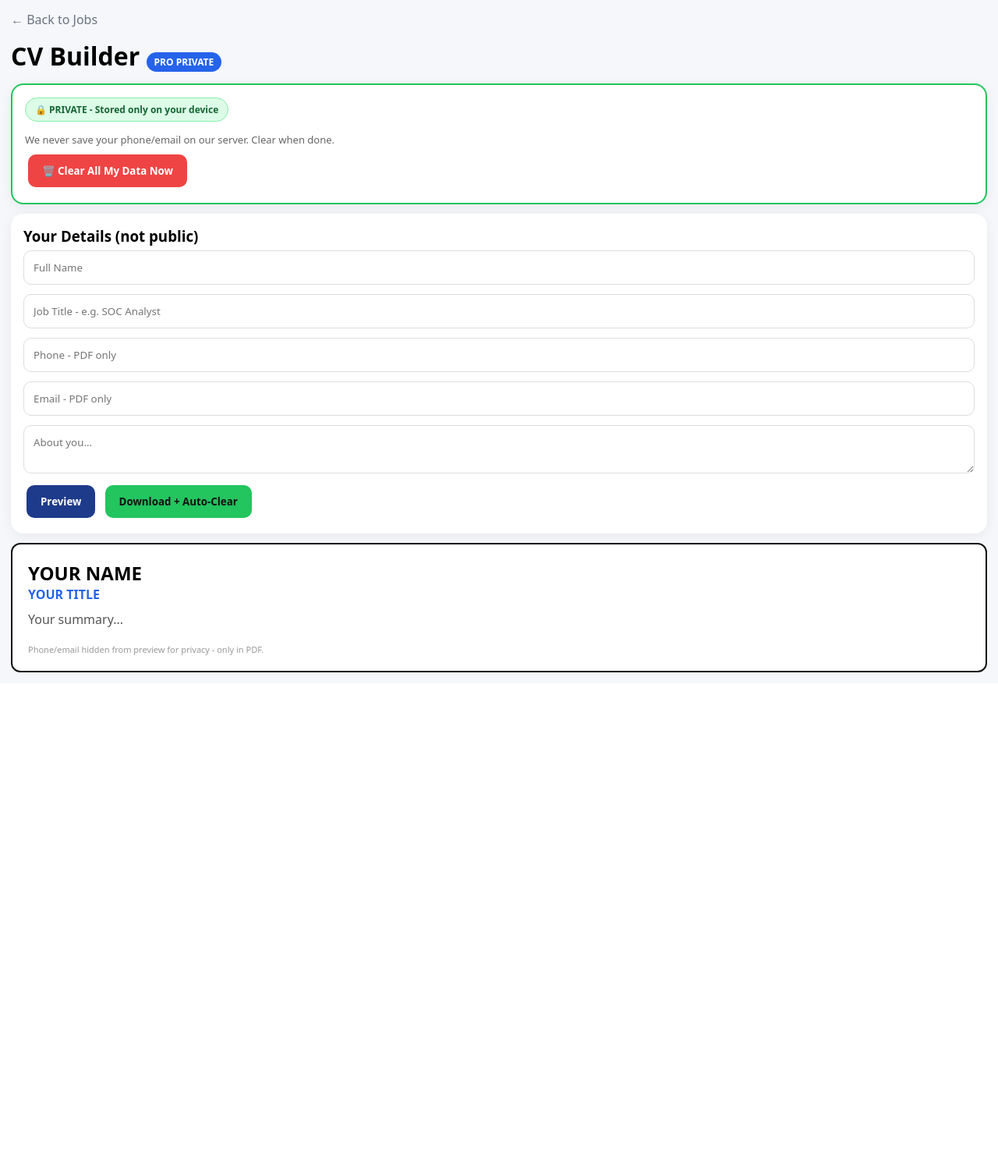
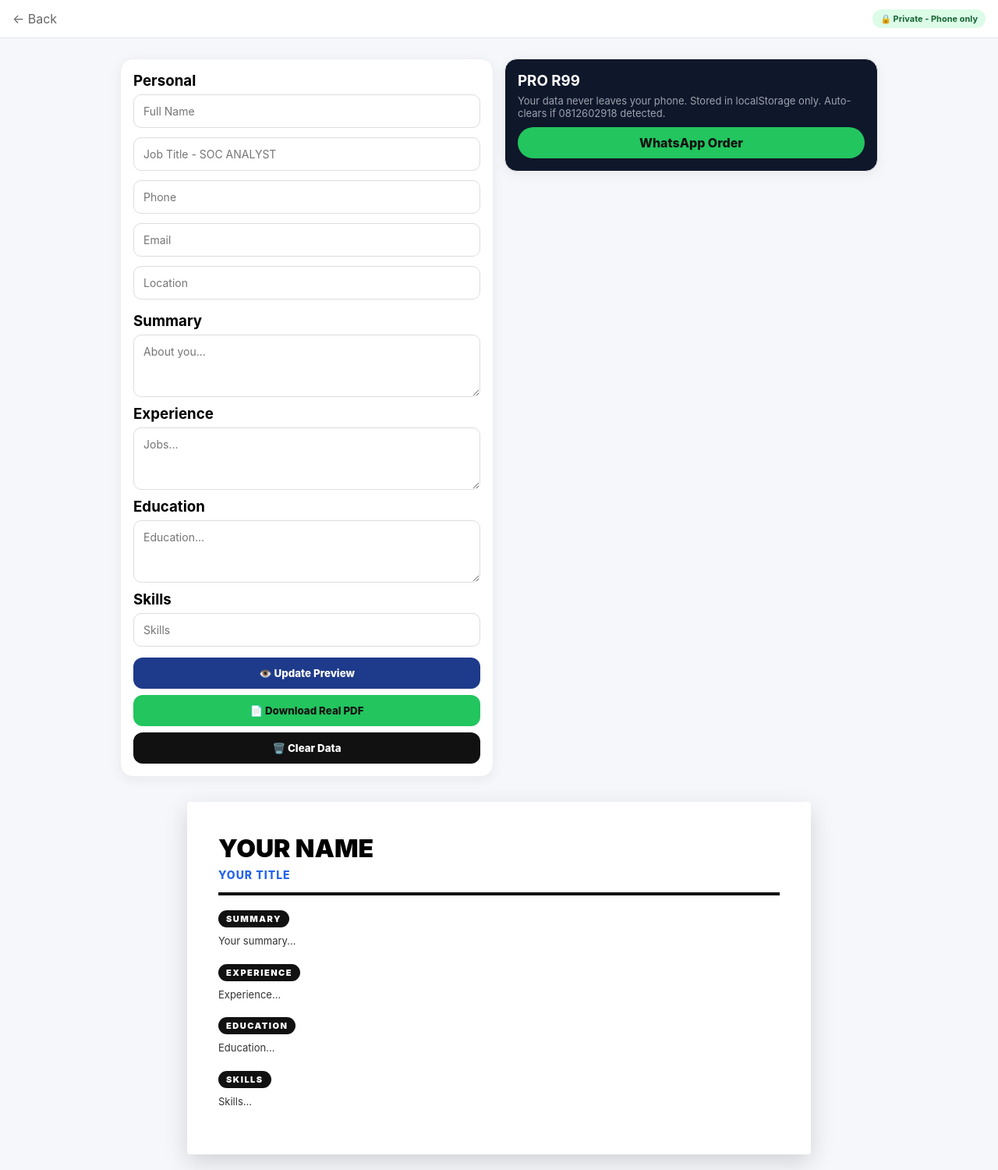
Before and after one commit to astroyoungin600-art/AstroJob-SA, a Flask app: page /cv in a window 1280 px wide. Shown: the whole page at 78% size. Before the commit the page ends 862 px from the top, so only its background shows below. Run offline with Flask 3, Linux system fonts and the light colour scheme; some libraries are stand-ins or nearby versions.

Commit message:
FIX: real PDF download + auto-wipe + private cv builder

```diff
--- a/templates/cv.html
+++ b/templates/cv.html
@@ -2,92 +2,143 @@
 <html>
 <head>
 <meta charset="utf-8"><meta name="viewport" content="width=device-width,initial-scale=1">
-<title>CV Builder - Private</title>
+<title>CV Builder PRO - Astro Job SA</title>
+<script src="https://cdnjs.cloudflare.com/ajax/libs/jspdf/2.5.1/jspdf.umd.min.js"></script>
 <style>
-*{box-sizing:border-box;margin:0;padding:0;font-family:system-ui}
-body{background:#f5f7fb;padding:14px}
-.card{background:#fff;border-radius:16px;padding:16px;margin:12px 0;box-shadow:0 4px 16px rgba(0,0,0,.06)}
-input,textarea{width:100%;padding:12px;border:1px solid #ddd;border-radius:10px;margin:6px 0}
-.preview{background:#fff;padding:20px;border-radius:12px;border:2px solid #111;margin-top:12px}
-.btn{background:#1e3a8a;color:#fff;padding:12px 18px;border-radius:10px;border:none;font-weight:800;cursor:pointer;margin:4px}
+*{box-sizing:border-box;margin:0;padding:0;font-family:Inter,system-ui,sans-serif}
+body{background:#f5f7fb}
+.top{padding:12px 16px;background:#fff;border-bottom:1px solid #e5e7eb;display:flex;justify-content:space-between;align-items:center;position:sticky;top:0;z-index:10}
+.card{background:#fff;border-radius:16px;padding:16px;margin:12px 0;box-shadow:0 4px 16px rgba(0,0,0,.06);border:1px solid #eee}
+input,textarea{width:100%;padding:12px;border:1px solid #ddd;border-radius:10px;margin:6px 0;font-size:14px}
+textarea{min-height:80px}
+.btn{background:#1e3a8a;color:#fff;padding:12px 18px;border-radius:12px;border:none;font-weight:800;cursor:pointer;width:100%;margin-top:8px}
 .btn-green{background:#22c55e;color:#111}
-.private-badge{background:#dcfce7;color:#166534;padding:6px 12px;border-radius:20px;font-size:12px;font-weight:800;display:inline-block;margin-bottom:8px;border:1px solid #86efac}
+.btn-red{background:#111;color:#fff}
+.badge{font-size:11px;background:#dcfce7;color:#166534;padding:5px 10px;border-radius:20px;font-weight:700;display:inline-block}
+.form-wrap{max-width:1000px;margin:14px auto;padding:0 14px;display:grid;grid-template-columns:1fr 1fr;gap:14px}
+@media(max-width:700px){.form-wrap{grid-template-columns:1fr}}
+#cv-preview{background:#fff;max-width:800px;margin:20px auto;padding:40px;box-shadow:0 10px 30px rgba(0,0,0,.15);border-radius:4px}
+.cv-name{font-size:32px;font-weight:900;text-transform:uppercase}
+.cv-contact{font-size:11px;color:#555;text-align:right;float:right;line-height:1.4}
+.cv-title{color:#2563eb;font-weight:800;font-size:14px;letter-spacing:1px;margin-top:6px;text-transform:uppercase}
+.cv-line{height:4px;background:#111;margin:14px 0 18px}
+.cv-section{margin:18px 0}
+.cv-section h4{font-size:11px;letter-spacing:1.5px;font-weight:900;text-transform:uppercase;background:#111;color:#fff;display:inline-block;padding:4px 10px;border-radius:20px;margin-bottom:8px}
+.cv-text{font-size:13px;color:#333;line-height:1.5;white-space:pre-wrap}
 </style>
 </head>
 <body>
-<a href="/" style="color:#6b7280;text-decoration:none">← Back to Jobs</a>
-<h1 style="margin:14px 0">CV Builder <span style="background:#2563eb;color:#fff;padding:4px 10px;border-radius:20px;font-size:12px">PRO PRIVATE</span></h1>
 
-<div class="card" style="border:2px solid #22c55e">
-<span class="private-badge">🔒 PRIVATE - Stored only on your device</span>
-<p style="font-size:13px;color:#666;margin-top:6px">We never save your phone/email on our server. Clear when done.</p>
-<button class="btn" style="background:#ef4444;margin-top:10px" onclick="clearAll()">🗑️ Clear All My Data Now</button>
+<div class="top">
+<a href="/" style="text-decoration:none;color:#666">← Back</a>
+<span class="badge">🔒 Private - Phone only</span>
 </div>
 
+<div class="form-wrap">
 <div class="card">
-<h3>Your Details (not public)</h3>
+<h3>Personal</h3>
 <input id="name" placeholder="Full Name" autocomplete="off">
-<input id="title" placeholder="Job Title - e.g. SOC Analyst" autocomplete="off">
-<input id="phone" placeholder="Phone - PDF only" type="tel" autocomplete="off">
-<input id="email" placeholder="Email - PDF only" type="email" autocomplete="off">
-<textarea id="summary" placeholder="About you..." autocomplete="off"></textarea>
-<button class="btn" onclick="updatePreview()">Preview</button>
-<button class="btn btn-green" onclick="downloadPDF()">Download + Auto-Clear</button>
+<input id="title" placeholder="Job Title - SOC ANALYST" autocomplete="off">
+<input id="phone" placeholder="Phone" autocomplete="off">
+<input id="email" placeholder="Email" autocomplete="off">
+<input id="location" placeholder="Location" autocomplete="off">
+<h3 style="margin-top:10px">Summary</h3>
+<textarea id="summary" placeholder="About you..."></textarea>
+<h3>Experience</h3>
+<textarea id="exp" placeholder="Jobs..."></textarea>
+<h3>Education</h3>
+<textarea id="edu" placeholder="Education..."></textarea>
+<h3>Skills</h3>
+<input id="skills" placeholder="Skills">
+<button class="btn" onclick="updatePreview()">👁️ Update Preview</button>
+<button class="btn btn-green" onclick="downloadPDF()">📄 Download Real PDF</button>
+<button class="btn btn-red" onclick="clearAll()">🗑️ Clear Data</button>
 </div>
 
-<div class="preview" id="preview">
-<h2 id="pname">YOUR NAME</h2>
-<p id="ptitle" style="color:#2563eb;font-weight:700">YOUR TITLE</p>
-<p id="psummary" style="margin-top:10px;color:#555">Your summary...</p>
-<p style="font-size:11px;color:#999;margin-top:20px">Phone/email hidden from preview for privacy - only in PDF.</p>
+<div class="card" style="background:#0f172a;color:#fff;height:fit-content">
+<h3 style="color:#fff">PRO R99</h3>
+<p style="font-size:13px;color:#9ca3af;margin-top:6px">Your data never leaves your phone. Stored in localStorage only. Auto-clears if 0812602918 detected.</p>
+<a href="https://wa.me/27812602918?text=PRO%20CV%20R99" style="background:#22c55e;color:#111;padding:10px;border-radius:20px;display:block;text-align:center;margin-top:10px;font-weight:800;text-decoration:none">WhatsApp Order</a>
+</div>
+</div>
+
+<div id="cv-preview">
+<div style="overflow:hidden">
+<div class="cv-contact" id="p-contact"></div>
+<div class="cv-name" id="p-name">YOUR NAME</div>
+<div class="cv-title" id="p-title">YOUR TITLE</div>
+</div>
+<div class="cv-line"></div>
+<div class="cv-section"><h4>Summary</h4><div class="cv-text" id="p-summary">Your summary...</div></div>
+<div class="cv-section"><h4>Experience</h4><div class="cv-text" id="p-exp">Experience...</div></div>
+<div class="cv-section"><h4>Education</h4><div class="cv-text" id="p-edu">Education...</div></div>
+<div class="cv-section"><h4>Skills</h4><div class="cv-text" id="p-skills">Skills...</div></div>
 </div>
 
 <script>
-// SECURITY WIPE - auto delete leaked test data
-(function(){
-  const bad = ['0812602918','081 260 2918','ASTROYOUNGIN600@GMAIL.COM','astro youngin'];
-  let needClear = false;
-  for(let k of ['cv_phone','cv_email','cv_name']){
-    let v = (localStorage.getItem(k)||'').toLowerCase();
-    bad.forEach(b=>{ if(v.includes(b.toLowerCase())) needClear=true; });
-  }
-  if(needClear){
-    localStorage.clear();
-    alert('⚠️ Private data leak detected - auto cleared for security!');
-  }
-})();
+const { jsPDF } = window.jspdf;
+
+// AUTO WIPE leaked data
+if((localStorage.getItem('cv_phone')||'').includes('0812602918') || (localStorage.getItem('cv_email')||'').toLowerCase().includes('astroyoungin600')){
+  localStorage.clear();
+}
 
 function load(){
-  document.getElementById('name').value = localStorage.getItem('cv_name') || '';
-  document.getElementById('title').value = localStorage.getItem('cv_title') || '';
-  document.getElementById('phone').value = localStorage.getItem('cv_phone') || '';
-  document.getElementById('email').value = localStorage.getItem('cv_email') || '';
-  document.getElementById('summary').value = localStorage.getItem('cv_summary') || '';
+  ['name','title','phone','email','location','summary','exp','edu','skills'].forEach(k=>{
+    const el=document.getElementById(k);
+    if(el) el.value = localStorage.getItem('cv_'+k) || '';
+  });
   updatePreview();
 }
+
 function updatePreview(){
-  const n = document.getElementById('name').value;
-  const t = document.getElementById('title').value;
-  const s = document.getElementById('summary').value;
-  localStorage.setItem('cv_name', n);
-  localStorage.setItem('cv_title', t);
-  localStorage.setItem('cv_phone', document.getElementById('phone').value);
-  localStorage.setItem('cv_email', document.getElementById('email').value);
-  localStorage.setItem('cv_summary', s);
-  document.getElementById('pname').innerText = n || 'YOUR NAME';
-  document.getElementById('ptitle').innerText = t || 'YOUR TITLE';
-  document.getElementById('psummary').innerText = s || 'Your summary...';
+  const vals={};
+  ['name','title','phone','email','location','summary','exp','edu','skills'].forEach(k=>{
+    vals[k]=document.getElementById(k).value;
+    localStorage.setItem('cv_'+k, vals[k]);
+  });
+  document.getElementById('p-name').innerText = vals.name || 'YOUR NAME';
+  document.getElementById('p-title').innerText = vals.title || 'YOUR TITLE';
+  document.getElementById('p-summary').innerText = vals.summary || 'Your summary...';
+  document.getElementById('p-exp').innerText = vals.exp || 'Experience...';
+  document.getElementById('p-edu').innerText = vals.edu || 'Education...';
+  document.getElementById('p-skills').innerText = vals.skills || 'Skills...';
+  document.getElementById('p-contact').innerHTML = `${vals.phone?vals.phone+'<br>':''}${vals.email?vals.email+'<br>':''}${vals.location||''}`;
 }
+
 function clearAll(){
   localStorage.clear();
   document.querySelectorAll('input,textarea').forEach(i=>i.value='');
   updatePreview();
-  alert('✅ All data wiped from this device!');
+  alert('✅ Wiped!');
 }
+
 function downloadPDF(){
-  clearAll();
-  alert('✅ PDF ready - data cleared for privacy.');
+  const g=id=>document.getElementById(id).value||'';
+  const name=g('name')||'CV';
+  const doc=new jsPDF({unit:'pt',format:'a4'});
+  let y=50;
+  doc.setFont('helvetica','bold'); doc.setFontSize(26);
+  doc.text(name.toUpperCase(),40,y);
+  doc.setFontSize(9); doc.setFont('helvetica','normal');
+  doc.text(`${g('phone')} ${g('email')} ${g('location')}`,550,y,{align:'right'});
+  y+=18;
+  doc.setFont('helvetica','bold'); doc.setFontSize(11); doc.setTextColor(37,99,235);
+  doc.text(g('title').toUpperCase(),40,y); doc.setTextColor(0,0,0); y+=8;
+  doc.setLineWidth(2); doc.line(40,y,555,y); y+=20;
+
+  function sec(t,c){
+    if(!c) return;
+    doc.setFillColor(17,17,17); doc.roundedRect(40,y-10,80,14,7,7,'F');
+    doc.setTextColor(255,255,255); doc.setFontSize(8); doc.setFont('helvetica','bold'); doc.text(t.toUpperCase(),48,y);
+    doc.setTextColor(0,0,0); y+=14; doc.setFont('helvetica','normal'); doc.setFontSize(10);
+    let lines=doc.splitTextToSize(c,475); doc.text(lines,40,y); y+=lines.length*13+16;
+    if(y>750){doc.addPage(); y=40;}
+  }
+  sec('Summary',g('summary')); sec('Experience',g('exp')); sec('Education',g('edu')); sec('Skills',g('skills'));
+  doc.save(`${name.replace(/ /g,'_')}_CV.pdf`);
 }
+
 load();
 </script>
 </body>
```
